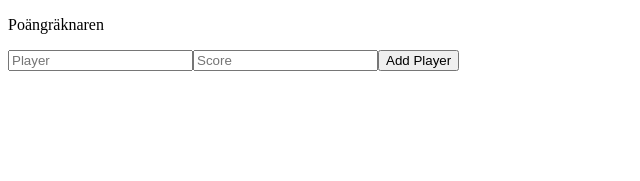
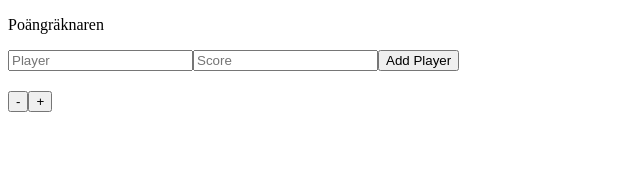
Before and after one commit to EmmaHammar/poangraknaren-react, a React (Create React App) app: page / in a window 1280 px wide. Shown: the top 181 px of the page, without its empty margins (0-640 px from the left). Built offline with nearby package versions, Linux system fonts and the light colour scheme.

Commit message:
from janne

```diff
--- a/src/App.js
+++ b/src/App.js
@@ -1,6 +1,8 @@
 import React from "react";
 import Header from "./components/header/header";
 import Form from "./components/main/Form";
+import Print from "./components/main/Print";
+
 // import Main from "./components/main/main";
 
 class App extends React.Component {
@@ -31,6 +33,10 @@ class App extends React.Component {
                     getNewScore={this.saveNewScore}
 
                 />
+                <Print
+                    showPlayer={this.state.inputPlayer}
+                    showScore={this.state.inputScore}
+                />
                 {/* <Main /> */}
             </>
         );
--- a/src/components/main/Form.js
+++ b/src/components/main/Form.js
@@ -28,7 +28,7 @@ class Form extends Component {
             <form onSubmit={this.onSubmit}>
                 <input type="text" id="inputPlayer" name="inputPlayer" placeholder="Player" value={this.state.inputPlayer} onChange={this.onChange} />
                 <input type="number" id="inputScore" name="inputScore" placeholder="Score" value={this.state.inputScore} onChange={this.onChange}/>
-                <button id="addPlayerBtn">Add Player</button>
+                <button id="addPlayerBtn" className="btn">Add Player</button>
             </form>
         );
     };
--- /dev/null
+++ b/src/components/main/Print.js
@@ -0,0 +1,78 @@
+import { logDOM } from "@testing-library/dom";
+import React from "react";
+
+class Print extends React.Component {
+
+    //lifecyclemetoder:
+    addScore = (evt) => {
+        console.log("öka score");
+        //lägga till +1
+        this.props.updateScore(this.props.score + 1, evt.target.id);
+    }
+
+    removeScore = (evt) => {
+        console.log("minska score");
+    }
+
+    render() {
+        return (
+            <div className="playerInfoDiv">
+
+                <h2>{this.props.showPlayer}</h2>
+                <h3>{this.props.showScore}</h3>
+                <button id="minus-btn" className="btn">-</button>
+                <button id="plus-btn" className="btn">+</button>
+
+            </div>
+
+            // return <li>{this.props.pName}: {this.props.score} poäng <button onClick={this.addScore}>+</button> <button onClick={this.removeScore} id={this.score.id}???>-</button> </li>
+
+            //skriva lifecyclemetoderna för buttons här i child:
+                //veta vilken knapp vi tryckt - onClick
+                //veta vilken spelare detta har gjorts för(därav id för spelare) - addScore resp removeScore
+        )
+    }
+}
+
+
+export default Print;
+
+
+//Lägga i game.js - min motsvarighet är?
+
+
+    // state = {
+    //     players: {
+    //         1: {pName: "Kalle", score: 0}
+    //         1: {pName: "Anna", score: 5}
+    //         3: {pName: "Johan", score: 8}
+    //     }
+    // }
+
+    // ovanför render:
+    // updateScore =(newScore) => {
+    //     console.log("update score", newScore, "id", id);
+    //     const newState = {...this.state.players}
+    //     console.log("newState", newState)
+    // }
+
+    // i render:
+
+{/* <ul className="playersList">
+
+{/* öppnar upp vårt objekt o hämtar nycklar från det. Tar in vilket state vi ska hämta=this.state.players  */}
+{/* map() skapar ny iteration av array.  inuti map() så är det en namnlös funktion, står eg function x(item, i)  */}
+{/* hämtar från en array, behöver [item] i players[item] */}
+// sätter key={i}
+// sätter id
+//göra en callback sist
+
+// {Object.keys(this.state.players).map( (item, i) =>
+//     <Player key={i} id={item} pName={this.state.players[item].pName} score={this.state.players[item].score} updateScore={this.updateScore} />
+
+//     )}
+
+// </ul> */}
+
+//Nästa steg: uppdatera statet i app.js - så att alla som har det statet omrenderas
+// hämta ut players-objektet från statet o ändra rätt score från spelare o spara över statet.
```
Also changed, not shown: 1 other file (tests, documents, lock files or other folders).
